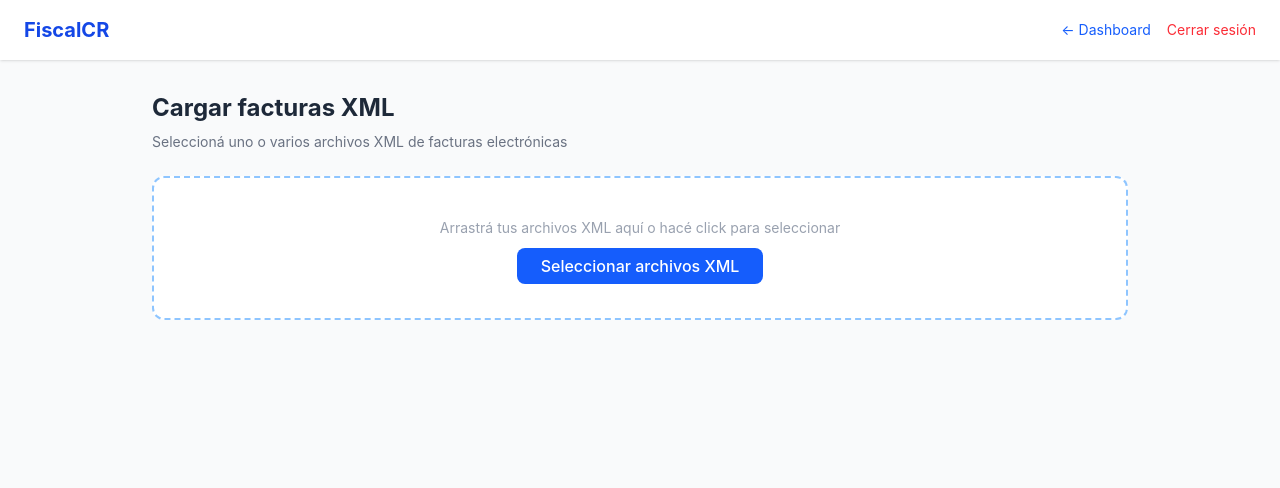
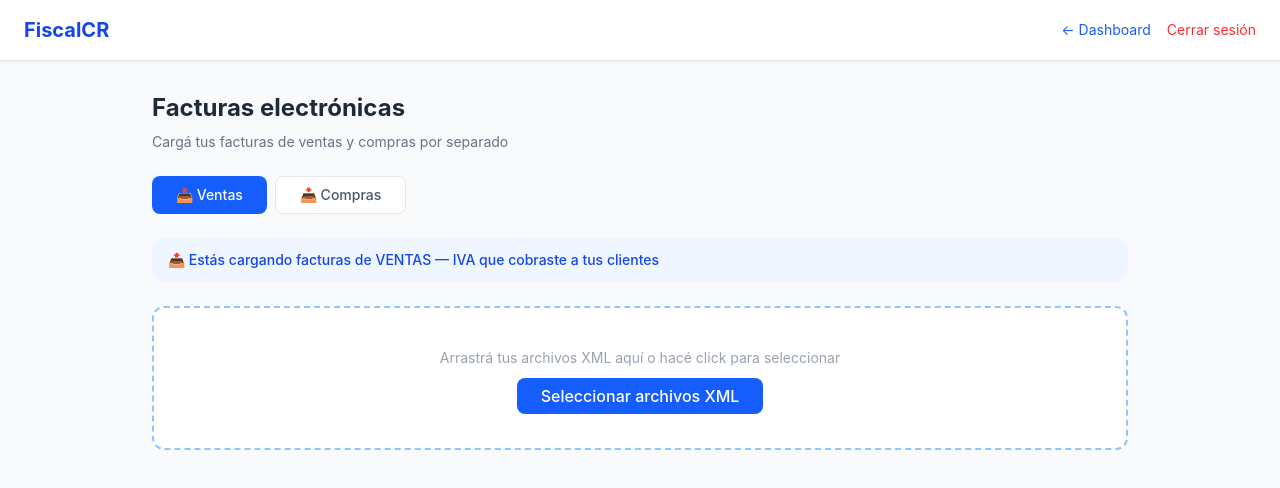
Before and after one commit to trerive21/fiscalcr, a React (Vite) app: page /facturas in a window 1280 px wide. Shown: the top 488 px of the page. Built offline with nearby package versions, Linux system fonts and the light colour scheme.

Commit message:
separacion de ventas y compras lista

```diff
--- a/src/pages/Facturas.jsx
+++ b/src/pages/Facturas.jsx
@@ -2,22 +2,24 @@ import { useState } from "react"
 import { useNavigate } from "react-router-dom"
 
 export default function Facturas() {
+  const [tab, setTab] = useState("ventas")
   const [archivos, setArchivos] = useState([])
   const [procesando, setProcesando] = useState(false)
   const [resultados, setResultados] = useState([])
+  const [guardado, setGuardado] = useState(false)
   const navigate = useNavigate()
 
   const handleArchivos = (e) => {
     const files = Array.from(e.target.files)
     setArchivos(files)
     setResultados([])
+    setGuardado(false)
   }
 
   const parsearXML = (xmlText, nombreArchivo) => {
     try {
       const parser = new DOMParser()
       const xml = parser.parseFromString(xmlText, "text/xml")
-
       const get = (tag) => xml.getElementsByTagName(tag)[0]?.textContent?.trim() || ""
 
       const numero = get("NumeroConsecutivo") || get("ClaveNumerica") || "N/D"
@@ -25,7 +27,6 @@ export default function Facturas() {
       const nombreEmisor = get("NombreEmisor") || get("Nombre") || "N/D"
       const montoTotal = parseFloat(get("TotalComprobante") || get("MontoTotalVenta") || 0)
 
-      // Buscar líneas de detalle para extraer IVA
       const impuestos = xml.getElementsByTagName("Impuesto")
       let totalIVA = 0
       let porcentajeIVA = 13
@@ -77,21 +78,28 @@ export default function Facturas() {
       const facturasValidas = res.filter(r => r.ok && r.montoIVA > 0)
 
       if (facturasValidas.length > 0 && usuario.id) {
-        await fetch("/api/facturas", {
+        const response = await fetch("/api/facturas", {
           method: "POST",
           headers: { "Content-Type": "application/json" },
           body: JSON.stringify({
             usuario_id: usuario.id,
+            tipo: tab,
             facturas: facturasValidas
           })
         })
+        if (response.ok) setGuardado(true)
       }
     } catch (err) {
       console.error("Error guardando facturas:", err)
     }
 
     setProcesando(false)
+  }
 
+  const limpiar = () => {
+    setArchivos([])
+    setResultados([])
+    setGuardado(false)
   }
 
   const totalIVA = resultados.filter(r => r.ok).reduce((acc, r) => acc + r.montoIVA, 0)
@@ -107,17 +115,52 @@ export default function Facturas() {
           <button onClick={() => navigate("/dashboard")} className="text-sm text-blue-600 hover:underline">
             ← Dashboard
           </button>
-          <button className="text-sm text-red-500 hover:underline">Cerrar sesión</button>
+          <button onClick={() => { localStorage.removeItem("usuario"); navigate("/") }} className="text-sm text-red-500 hover:underline">
+            Cerrar sesión
+          </button>
         </div>
       </nav>
 
       <div className="max-w-5xl mx-auto px-6 py-8">
 
-        <h2 className="text-2xl font-bold text-gray-800 mb-2">Cargar facturas XML</h2>
-        <p className="text-gray-500 text-sm mb-6">Seleccioná uno o varios archivos XML de facturas electrónicas</p>
+        <h2 className="text-2xl font-bold text-gray-800 mb-2">Facturas electrónicas</h2>
+        <p className="text-gray-500 text-sm mb-6">Cargá tus facturas de ventas y compras por separado</p>
+
+        {/* Pestañas */}
+        <div className="flex gap-2 mb-6">
+          <button
+            onClick={() => { setTab("ventas"); limpiar() }}
+            className={`px-6 py-2 rounded-lg font-medium text-sm transition ${
+              tab === "ventas"
+                ? "bg-blue-600 text-white"
+                : "bg-white text-gray-600 border border-gray-200 hover:bg-gray-50"
+            }`}>
+            📤 Ventas
+          </button>
+          <button
+            onClick={() => { setTab("compras"); limpiar() }}
+            className={`px-6 py-2 rounded-lg font-medium text-sm transition ${
+              tab === "compras"
+                ? "bg-green-600 text-white"
+                : "bg-white text-gray-600 border border-gray-200 hover:bg-gray-50"
+            }`}>
+            📥 Compras
+          </button>
+        </div>
+
+        {/* Indicador de tipo */}
+        <div className={`rounded-xl px-4 py-3 mb-6 text-sm font-medium ${
+          tab === "ventas" ? "bg-blue-50 text-blue-700" : "bg-green-50 text-green-700"
+        }`}>
+          {tab === "ventas"
+            ? "📤 Estás cargando facturas de VENTAS — IVA que cobraste a tus clientes"
+            : "📥 Estás cargando facturas de COMPRAS — IVA que pagaste a tus proveedores"}
+        </div>
 
         {/* Zona de carga */}
-        <div className="bg-white rounded-xl border-2 border-dashed border-blue-300 p-10 text-center mb-6">
+        <div className={`bg-white rounded-xl border-2 border-dashed p-10 text-center mb-6 ${
+          tab === "ventas" ? "border-blue-300" : "border-green-300"
+        }`}>
           <p className="text-gray-400 mb-4 text-sm">Arrastrá tus archivos XML aquí o hacé click para seleccionar</p>
           <input
             type="file"
@@ -127,7 +170,9 @@ export default function Facturas() {
             className="hidden"
             id="fileInput"
           />
-          <label htmlFor="fileInput" className="cursor-pointer bg-blue-600 text-white px-6 py-2 rounded-lg font-medium hover:bg-blue-700 transition">
+          <label htmlFor="fileInput" className={`cursor-pointer text-white px-6 py-2 rounded-lg font-medium transition ${
+            tab === "ventas" ? "bg-blue-600 hover:bg-blue-700" : "bg-green-600 hover:bg-green-700"
+          }`}>
             Seleccionar archivos XML
           </label>
           {archivos.length > 0 && (
@@ -138,20 +183,27 @@ export default function Facturas() {
         </div>
 
         {/* Botón procesar */}
-        {archivos.length > 0 && (
+        {archivos.length > 0 && !guardado && (
           <button
             onClick={procesarFacturas}
             disabled={procesando}
-            className="w-full bg-blue-600 text-white py-3 rounded-xl font-semibold hover:bg-blue-700 transition disabled:opacity-50 mb-6"
-          >
-            {procesando ? "Procesando..." : "Procesar facturas"}
+            className={`w-full text-white py-3 rounded-xl font-semibold transition disabled:opacity-50 mb-6 ${
+              tab === "ventas" ? "bg-blue-600 hover:bg-blue-700" : "bg-green-600 hover:bg-green-700"
+            }`}>
+            {procesando ? "Procesando..." : `Procesar ${tab}`}
           </button>
+        )}
+
+        {/* Mensaje guardado */}
+        {guardado && (
+          <div className="bg-green-50 border border-green-200 text-green-700 rounded-xl px-4 py-3 mb-6 text-sm font-medium">
+            ✅ Facturas guardadas correctamente en la base de datos
+          </div>
         )}
 
         {/* Resultados */}
         {resultados.length > 0 && (
           <>
-            {/* Resumen */}
             <div className="grid grid-cols-2 gap-4 mb-6">
               <div className="bg-white rounded-xl p-5 shadow-sm border border-gray-100">
                 <p className="text-sm text-gray-500 mb-1">Total monto neto</p>
@@ -159,15 +211,18 @@ export default function Facturas() {
                   ₡{totalNeto.toLocaleString("es-CR", { minimumFractionDigits: 2 })}
                 </p>
               </div>
-              <div className="bg-blue-50 rounded-xl p-5 shadow-sm border border-blue-200">
-                <p className="text-sm text-blue-600 mb-1">Total IVA</p>
-                <p className="text-2xl font-bold text-blue-700">
+              <div className={`rounded-xl p-5 shadow-sm border ${
+                tab === "ventas" ? "bg-blue-50 border-blue-200" : "bg-green-50 border-green-200"
+              }`}>
+                <p className={`text-sm mb-1 ${tab === "ventas" ? "text-blue-600" : "text-green-600"}`}>
+                  Total IVA {tab === "ventas" ? "cobrado" : "pagado"}
+                </p>
+                <p className={`text-2xl font-bold ${tab === "ventas" ? "text-blue-700" : "text-green-700"}`}>
                   ₡{totalIVA.toLocaleString("es-CR", { minimumFractionDigits: 2 })}
                 </p>
               </div>
             </div>
 
-            {/* Tabla de facturas */}
             <div className="bg-white rounded-xl shadow-sm border border-gray-100 overflow-hidden">
               <table className="w-full text-sm">
                 <thead className="bg-gray-50 border-b border-gray-100">
@@ -190,9 +245,13 @@ export default function Facturas() {
                           <td className="px-4 py-3 text-gray-600 max-w-xs truncate">{r.emisor}</td>
                           <td className="px-4 py-3 text-right text-gray-800">₡{r.montoNeto.toLocaleString("es-CR")}</td>
                           <td className="px-4 py-3 text-right">
-                            <span className="bg-blue-100 text-blue-700 px-2 py-0.5 rounded-full text-xs">{r.porcentajeIVA}%</span>
+                            <span className={`px-2 py-0.5 rounded-full text-xs ${
+                              tab === "ventas" ? "bg-blue-100 text-blue-700" : "bg-green-100 text-green-700"
+                            }`}>{r.porcentajeIVA}%</span>
                           </td>
-                          <td className="px-4 py-3 text-right text-blue-700 font-medium">₡{r.montoIVA.toLocaleString("es-CR")}</td>
+                          <td className={`px-4 py-3 text-right font-medium ${
+                            tab === "ventas" ? "text-blue-700" : "text-green-700"
+                          }`}>₡{r.montoIVA.toLocaleString("es-CR")}</td>
                         </>
                       ) : (
                         <td colSpan={6} className="px-4 py-3 text-red-500">{r.archivo} — {r.error}</td>
```
Also changed, not shown: 1 other file (tests, documents, lock files or other folders).
